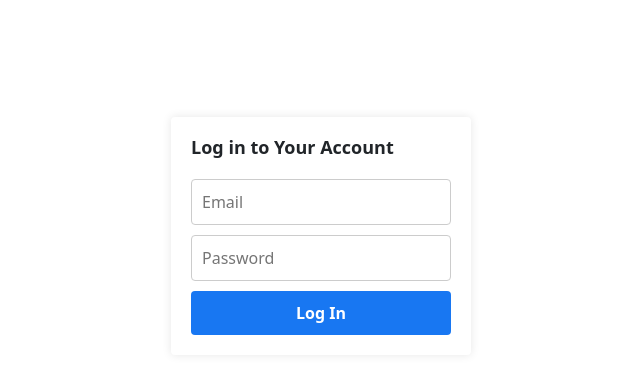
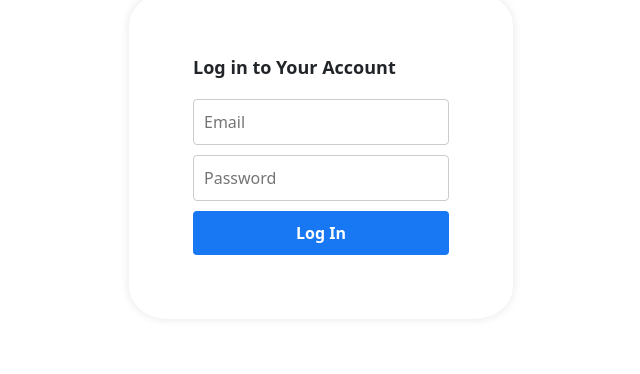
Before and after one commit to Harshitsriv007/gfeed, a React (Create React App) app: page /app in a window 1280 px wide. Shown: the part 164-538 px from the top of the page, without its empty margins (319-959 px from the left). Built offline with nearby package versions, Linux system fonts and the light colour scheme.

Commit message:
CSS fixed of login page

```diff
--- a/src/components/pannel/login.css
+++ b/src/components/pannel/login.css
@@ -2,14 +2,14 @@
     display: flex;
     justify-content: center;
     align-items: center;
-    height: 100vh;
+    height: 80vh;
   }
 
   .login-form {
-    width: 300px;
-    padding: 20px;
+    width: 30%;
+    padding: 5%;
     background: #fff;
-    border-radius: 4px;
+    border-radius: 10%;
     box-shadow: 0 0 10px rgba(0, 0, 0, 0.1);
   }
 
```
